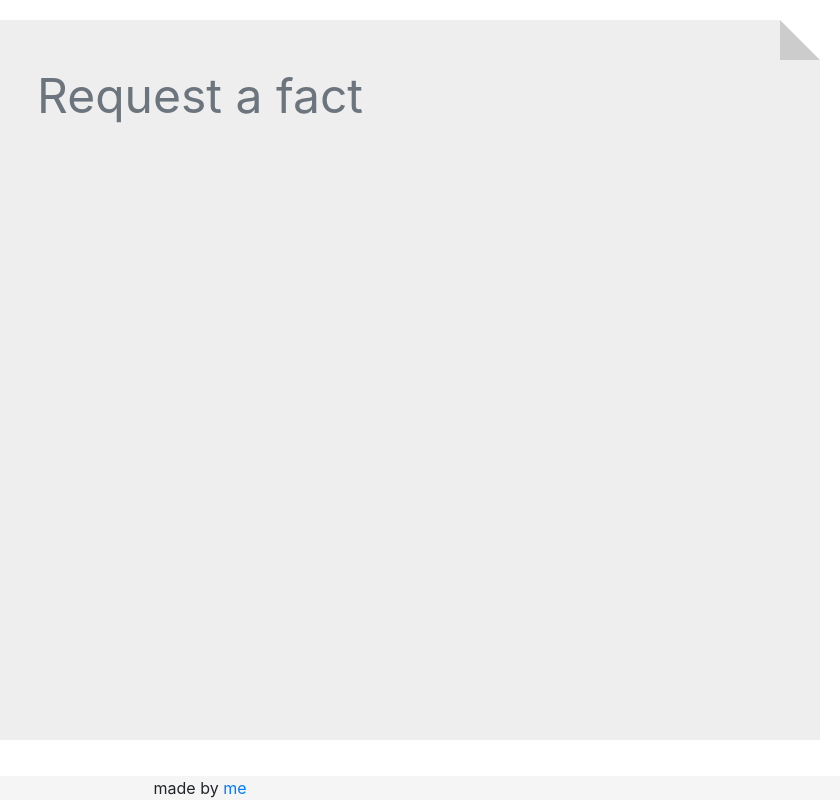
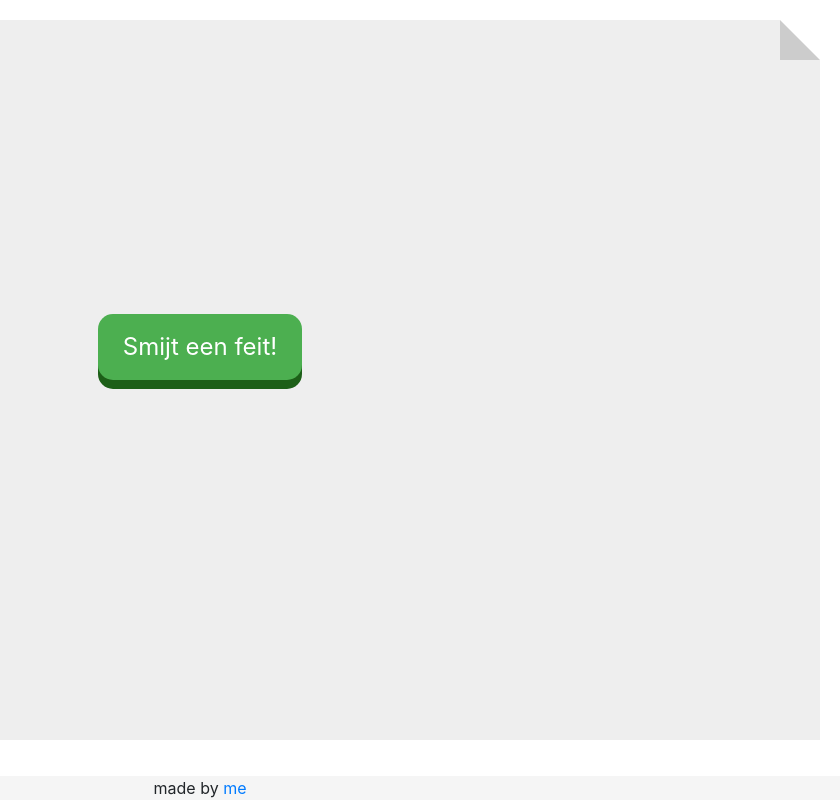
Before and after one commit to pietjanssen/feitensmijter, a React (Create React App) app: page / in a window 1280 px wide. Shown: the whole page, without its empty margins (440-1280 px from the left). Built offline with nearby package versions, Linux system fonts and the light colour scheme.

Commit message:
Added new API for random wikipedia articles Added Smijt een feit button instead of an input

```diff
--- a/src/App.css
+++ b/src/App.css
@@ -14,7 +14,6 @@
 #factContainer {
     width: 100%;
     position: relative;
-    padding: 2rem;
     background: #eee;
     /*-webkit-box-shadow: 5px 5px 5px 0px rgba(0,0,0,0.75);*/
     /*-moz-box-shadow: 5px 5px 5px 0px rgba(0,0,0,0.75);*/
@@ -26,6 +25,39 @@
     justify-content: space-between;
     height: 50%;
     flex-direction: column;
+    align-items: center;
+}
+
+#factButton {
+    font-size: 24px;
+    display: inline-block;
+    padding: 15px 25px;
+    cursor: pointer;
+    text-align: center;
+    text-decoration: none;
+    outline: none;
+    color: #fff;
+    background-color: #4CAF50;
+    border: none;
+    border-radius: 15px;
+    box-shadow: 0 9px #1d5f18;
+    transition: opacity 1s;
+}
+
+#factButton:hover {
+    background-color: #3e8e41
+}
+
+
+#factButton:active {
+    background-color: #3e8e41;
+    box-shadow: 0 5px #1d5f18;
+    transform: translateY(4px);
+}
+
+#factButton.hide {
+    opacity: 0;
+    pointer-events: none;
 }
 
 @keyframes inputInsert {
@@ -37,13 +69,13 @@
     to {
         opacity: 0;
         font-size: 0;
-        margin-top: 50px;
+        padding-top: 50px;
     }
 }
 
-#factInput[type='text'] {
+#factInput {
     text-align: center;
-    font-size: 48px;
+    font-size: 24px;
     background-color: transparent;
     border: 0;
     -webkit-box-shadow: none;
@@ -53,13 +85,13 @@
     opacity: 1;
 }
 
-#factInput[type='text'].hide {
-    animation: inputInsert 0.5s;
+#factInput.hide {
+    animation: inputInsert 1s;
     opacity: 0;
     pointer-events: none;
 }
 
-#factInput[type='text']:focus {
+#factInput:focus {
     outline: none;
 }
 
@@ -78,13 +110,25 @@
 /* No media query for `xs` since this is the default in Bootstrap*/
 
 /*Small devices (landscape phones, 576px and up)*/
-@media (min-width: 576px) {  }
+@media (min-width: 576px) {
+    #factContainer {
+        padding: 6rem 10rem 6rem 10rem;
+    }
+}
 
 /*Medium devices (tablets, 768px and up)*/
-@media (min-width: 768px) {  }
+@media (min-width: 768px) {
+    #factContainer {
+        padding: 6rem 10rem 6rem 10rem;
+    }
+}
 
 /*Large devices (desktops, 992px and up)*/
-@media (min-width: 992px) {  }
+@media (min-width: 992px) {
+    #factContainer {
+        padding: 12rem 20rem 12rem 20rem;
+    }
+}
 
 /*Extra large devices (large desktops, 1200px and up)*/
 @media (min-width: 1200px) {  }
--- a/src/App.tsx
+++ b/src/App.tsx
@@ -2,10 +2,9 @@ import React, {Component} from 'react';
 import './App.css';
 import Footer from "../src/components/Footer";
 import FactItem from "../src/models/FactItem";
-import FactFactory from "../src/components/Fact";
+import Fact from "../src/components/Fact";
 
-const apiUrl = (query: string) =>
-    `https://en.wikipedia.org/w/api.php?action=query&prop=revisions&titles=${query}&rvslots=*&rvprop=content&format=json`
+const apiUrl = "https://nl.wikipedia.org/api/rest_v1/page/random/summary"
 
 const errorFacts: string[] = [
     "Ik heb geen idee wat dit zou moeten betekenen.",
@@ -34,21 +33,41 @@ class App extends Component <any, IState> {
         this.setState({searchValue: event.target.value});
     }
 
+    handleSearch(text: string){
+        if(text){
+            this.searchFact("www.google.nl")
+        }
+    }
+
     stopSearching(){
+        // document.getElementById('factInput').placeholder = "Smijt er nog eentje!"
         this.setState({...this.state, searching: false, searchValue: ""})
     }
 
-    searchFact(text: string){
-        if(text) {
-            const search: string = apiUrl(text)
-
+    searchFact(url: string = apiUrl){
         if (!this.state.searching) {
             this.setState({...this.state, searching: true})
-                fetch(search, {
+            fetch(url, {
                 method: 'GET'
             }).then(async (response: Response) => {
-                    const json: any = JSON.parse(await response.json())
-                    console.log(json);
+                const json: any = await response.json()
+                const splitFact: string[] = json.extract.split(". ")
+                const sentence1: string = splitFact[0];
+                const sentence2: string = splitFact[1];
+                let finalSentence: string = ""
+                if(sentence2) {
+                    finalSentence = sentence1 + ". " + sentence2
+                    if(finalSentence.charAt(finalSentence.length -1 ) !== ".") finalSentence = finalSentence + "."
+                } else {
+                    finalSentence = sentence1
+                    if(finalSentence.charAt(finalSentence.length -1 ) !== ".") finalSentence = finalSentence + "."
+                }
+
+                const newFact: FactItem = {
+                    id: 1,
+                    text: finalSentence
+                }
+                this.setState({...this.state, fact: newFact})
             }).catch((error) => {
                 const errorFact: FactItem = {
                     id: 1,
@@ -59,7 +78,6 @@ class App extends Component <any, IState> {
             })
         }
     }
-    }
 
     render() {
         return (
@@ -68,14 +86,17 @@ class App extends Component <any, IState> {
                     <div id='factContainer'>
                         <div id='innerContainer'>
                             <div id='dogEar'/>
-                            <form id='factForm' onSubmit={(e) => {e.preventDefault(); this.searchFact(this.state.searchValue)}}>
-                                <input value={this.state.searchValue} onChange={(e) => this.handleInput(e)}
-                                       autoFocus={false} autoComplete='off' id='factInput' type="text"
-                                       className={this.state.searching? 'hide form-control' : 'form-control'}
-                                       placeholder="Request a fact" />
-                                <input type="submit" style={{width: 0, height: 0}} tabIndex={-1}/>
-                            </form>
-                            <FactFactory fact={this.state.fact} stopSearch={this.stopSearching.bind(this)}/>
+                            <Fact fact={this.state.fact} stopSearch={this.stopSearching.bind(this)}/>
+                            <button id='factButton' onClick={() => this.searchFact()} className={this.state.searching? 'hide' : ''}>
+                                Smijt een feit!
+                            </button>
+                            {/*<form id='factForm' onSubmit={(e) => {e.preventDefault(); this.handleSearch(this.state.searchValue)}}>*/}
+                            {/*    <input value={this.state.searchValue} onChange={(e) => this.handleInput(e)}*/}
+                            {/*           autoFocus={false} autoComplete='off' id='factInput' type="textarea"*/}
+                            {/*           className={this.state.searching? 'hide form-control' : 'form-control'}*/}
+                            {/*           placeholder="Geef mij een feit over:" />*/}
+                            {/*    <input type="submit" style={{width: 0, height: 0}} tabIndex={-1}/>*/}
+                            {/*</form>*/}
                         </div>
                     </div>
 
--- a/src/components/Fact/index.tsx
+++ b/src/components/Fact/index.tsx
@@ -11,7 +11,7 @@ interface IState {
     timeout: any
 }
 
-class FactFactory extends Component <IProps, IState> {
+class Fact extends Component <IProps, IState> {
     constructor(props: any) {
         super(props);
         this.state = {
@@ -54,4 +54,4 @@ class FactFactory extends Component <IProps, IState> {
     }
 }
 
-export default FactFactory;
+export default Fact;
```
Lines whose indentation alone changed are shown as unchanged.
